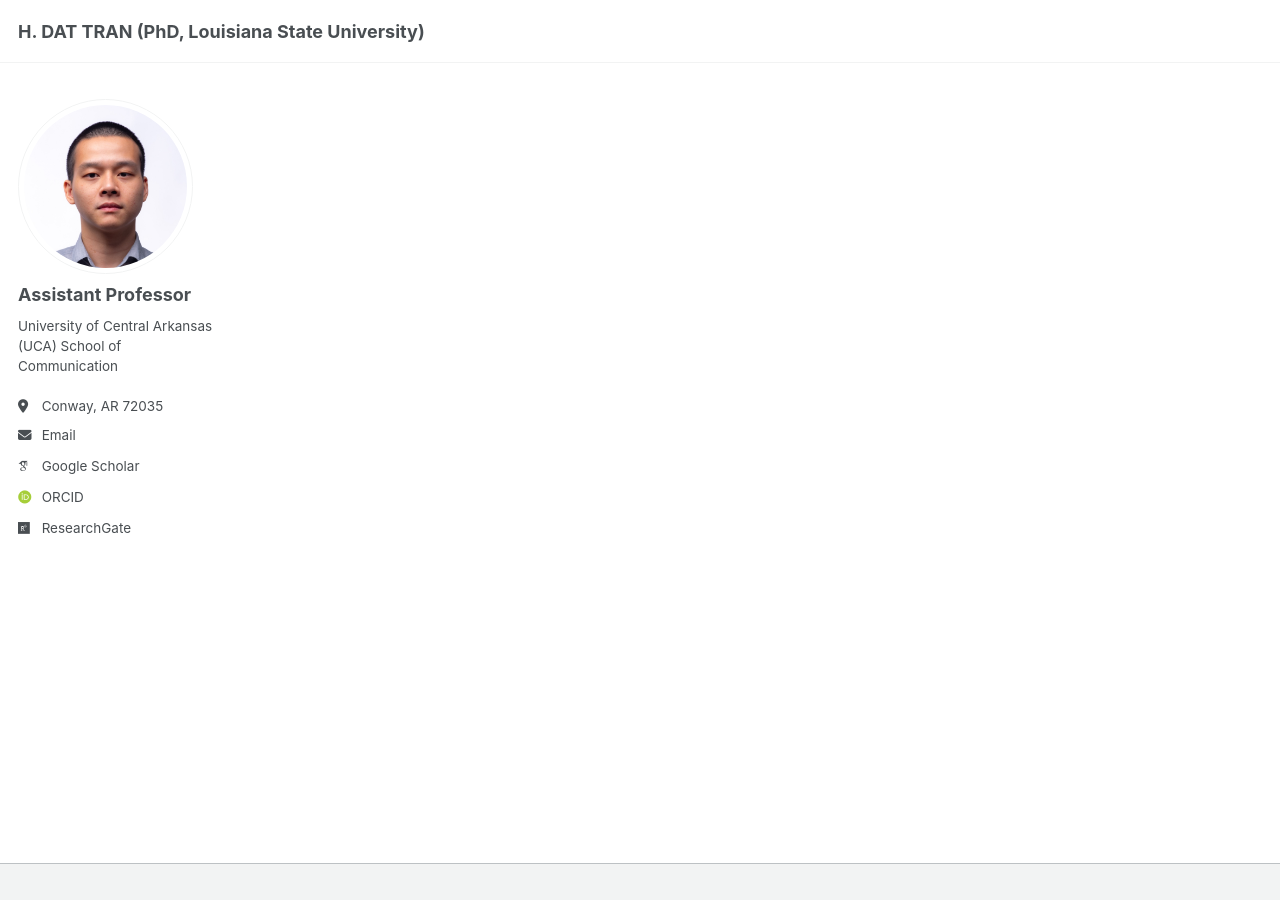
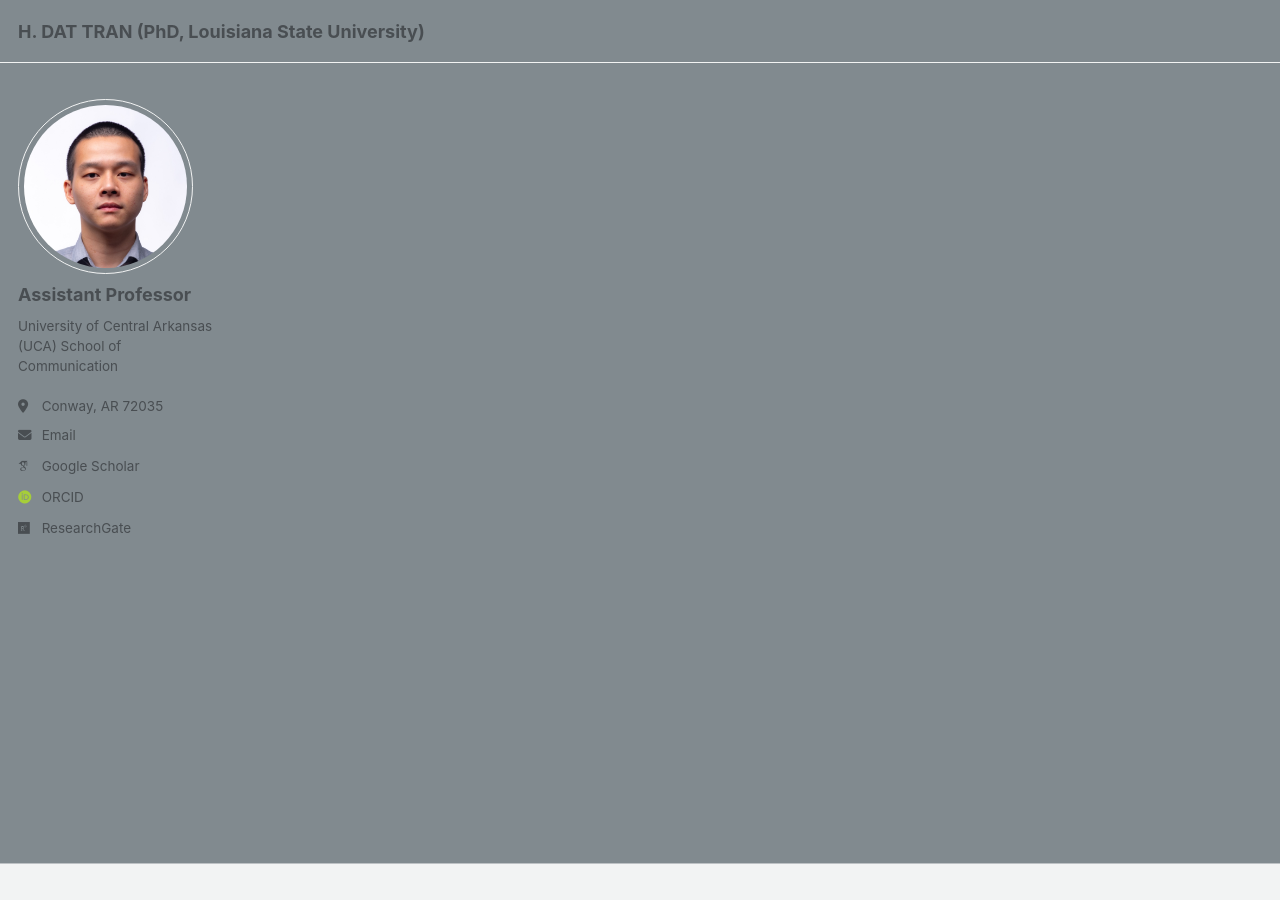
Before and after one commit to hdattran/hdattran.github.io, a Jekyll site: the page built from _pages/about.md, in a window 1280 px wide. Built offline with Jekyll 4.4.1, drawn with Linux system fonts in a browser that asks for light colours; some web fonts are replaced.

Commit message:
Update _default.scss

```diff
--- a/_sass/theme/_default.scss
+++ b/_sass/theme/_default.scss
@@ -29,7 +29,7 @@ $sidebar-screen-min-width   : 1024px;
 /* Default light theme for the site */
 :root {
     --global-base-color                 : #{$gray};
-    --global-bg-color                   : ##818A8F;
+    --global-bg-color                   : #818A8F;
     --global-footer-bg-color            : #f2f3f3;
     --global-border-color               : #{$lighter-gray};
     --global-dark-border-color          : #bdc1c4;
```
